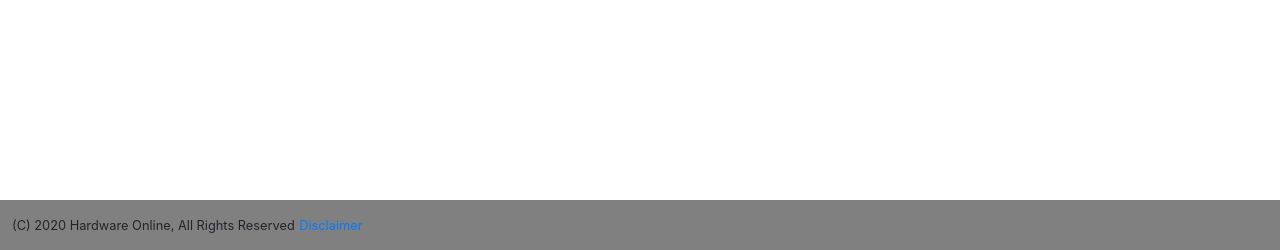
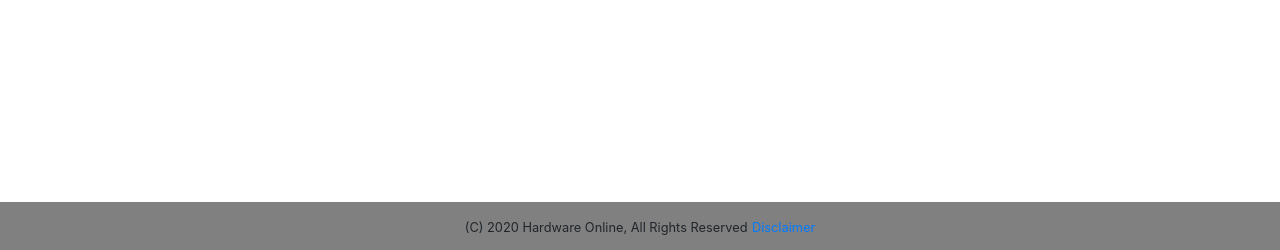
Before and after one commit to RaspberryProgramming/T3-Project, a PHP site: page /T3.html in a window 1280 px wide. Shown: the part 550-800 px from the top of the page. Run offline with PHP 8.4, Linux system fonts and the light colour scheme.

Commit message:
Centered footer text

```diff
--- a/style.css
+++ b/style.css
@@ -49,7 +49,7 @@ a {
 
 footer {
   position: fixed;
-  height: 50px;
+  text-align: center;
   background-color: gray;
   bottom: 0px;
   left: 0px;
```
